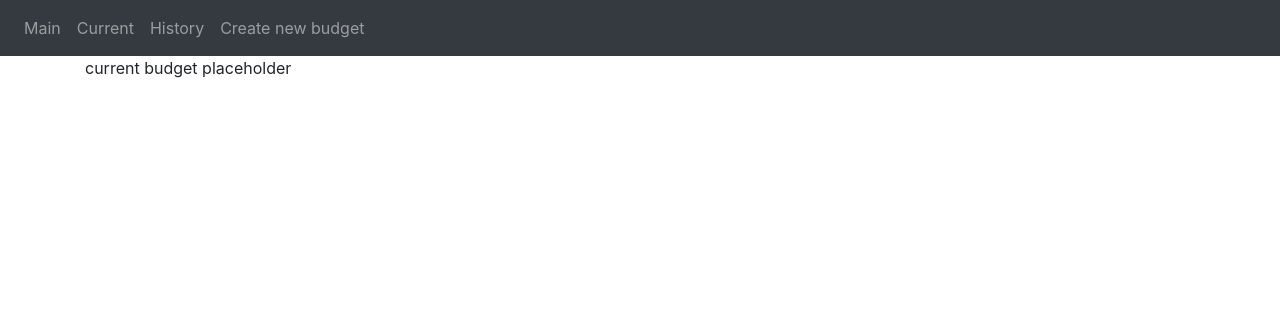
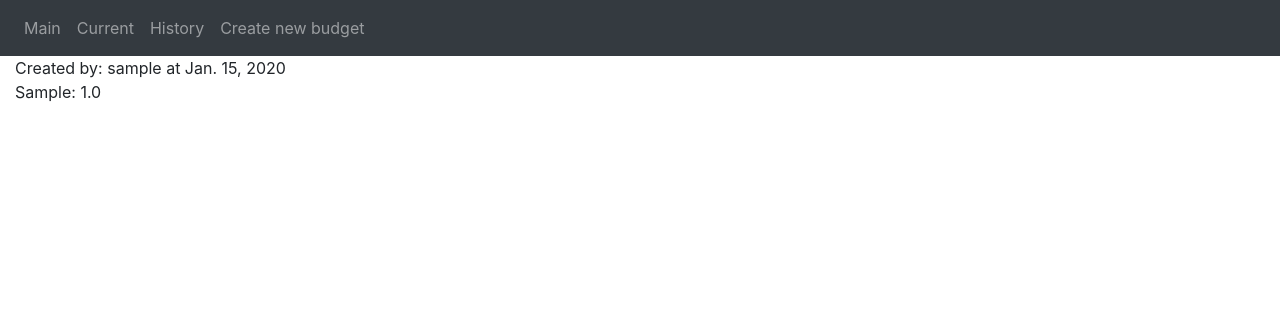
Before and after one commit to mjuc/AutomatedBudget, a Django app: page /current/ in a window 1280 px wide. Shown: the top 316 px of the page. Run offline with Django 4.2, Linux system fonts and the light colour scheme; a user stored in the database is signed in; tables that the repository leaves empty hold one stand-in row (values such as "Sample post"); some libraries are stand-ins or nearby versions.

Commit message:
Basic frontend for presentation and budget creation.

```diff
--- a/AutomatedBudget/templates/budgets/create.html
+++ b/AutomatedBudget/templates/budgets/create.html
@@ -1,6 +1,6 @@
 {% extends 'budgets/base.html' %} {% block content %}
 <section>
-    <div class="container">
+    <div class="container-fluid">
         <form id="main-form" class="form-horizontal" action="" method="POST" >
             {% csrf_token %}
             <div>
--- a/AutomatedBudget/templates/budgets/current.html
+++ b/AutomatedBudget/templates/budgets/current.html
@@ -1,7 +1,18 @@
 {% extends 'budgets/base.html' %} {% block content %}
 <section>
-    <div class="container">
-        current budget placeholder
+    <div class="container-fluid">
+        <div class="col-4">
+            <div class="row">
+                Created by: {{ budget.owner }} at {{ budget.creation_date }}
+            </div>
+            {% for expense in budget.expenses.all %}
+            <div class="row">
+                <div>
+                    {{ expense.category }}: {{ expense.sum }}
+                </div>
+             </div>
+            {% endfor %}
+        </div>
     </div>
 </section>
 {% endblock %}
```
Also changed, not shown: AutomatedBudget/templates/budgets/historic.html (+12 -1 lines).
